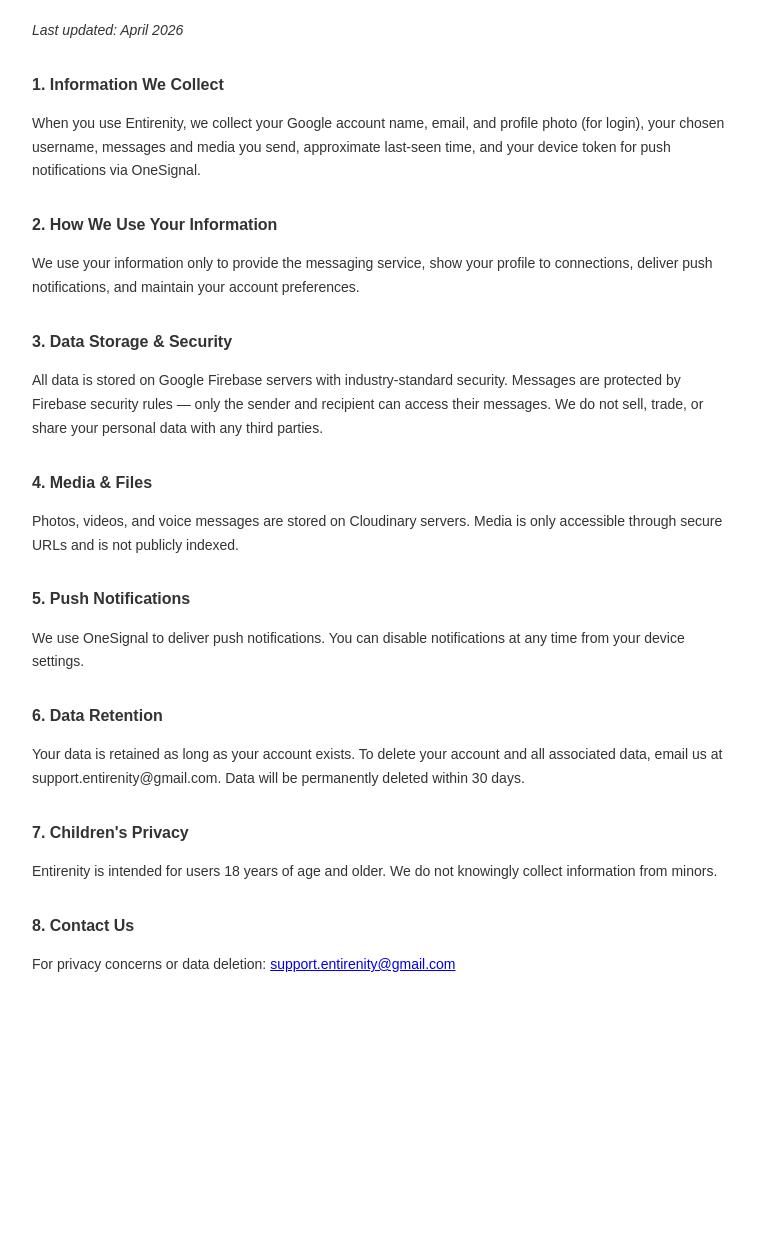
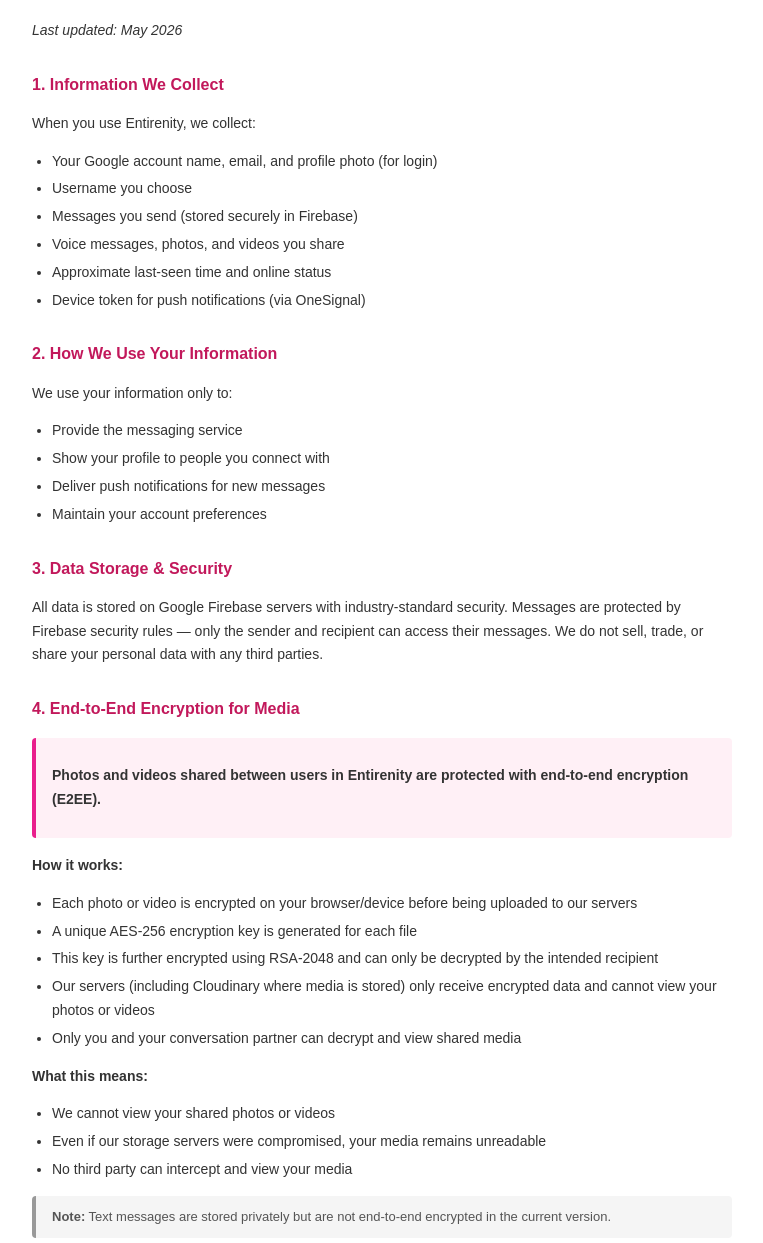
Before and after one commit to supportgetroof-cmyk/entirenity-privacy, a plain HTML site: page index.html in a window 1280 px wide. Shown: the part 97-1340 px from the top of the page, without its empty margins (258-1021 px from the left). Before the commit the page ends 1114 px from the top, so only its background shows below. Drawn offline with Linux system fonts and the light colour scheme.

Commit message:
Update index.html

```diff
--- a/index.html
+++ b/index.html
@@ -7,36 +7,100 @@
   <style>
     body { font-family: sans-serif; max-width: 700px; margin: 40px auto; padding: 0 20px; color: #333; line-height: 1.7; }
     h1 { color: #e91e8c; }
-    h2 { margin-top: 28px; font-size: 16px; }
+    h2 { margin-top: 28px; font-size: 16px; color: #c2185b; }
     p  { font-size: 14px; }
+    ul { font-size: 14px; padding-left: 20px; }
+    li { margin-bottom: 4px; }
+    .highlight { background: #fff0f6; border-left: 4px solid #e91e8c; padding: 12px 16px; border-radius: 4px; margin: 16px 0; }
+    .note { background: #f5f5f5; border-left: 4px solid #999; padding: 10px 16px; border-radius: 4px; margin: 12px 0; font-size: 13px; color: #555; }
   </style>
 </head>
 <body>
   <h1>💌 Entirenity — Privacy Policy</h1>
-  <p><em>Last updated: April 2026</em></p>
+  <p><em>Last updated: May 2026</em></p>
 
   <h2>1. Information We Collect</h2>
-  <p>When you use Entirenity, we collect your Google account name, email, and profile photo (for login), your chosen username, messages and media you send, approximate last-seen time, and your device token for push notifications via OneSignal.</p>
+  <p>When you use Entirenity, we collect:</p>
+  <ul>
+    <li>Your Google account name, email, and profile photo (for login)</li>
+    <li>Username you choose</li>
+    <li>Messages you send (stored securely in Firebase)</li>
+    <li>Voice messages, photos, and videos you share</li>
+    <li>Approximate last-seen time and online status</li>
+    <li>Device token for push notifications (via OneSignal)</li>
+  </ul>
 
   <h2>2. How We Use Your Information</h2>
-  <p>We use your information only to provide the messaging service, show your profile to connections, deliver push notifications, and maintain your account preferences.</p>
+  <p>We use your information only to:</p>
+  <ul>
+    <li>Provide the messaging service</li>
+    <li>Show your profile to people you connect with</li>
+    <li>Deliver push notifications for new messages</li>
+    <li>Maintain your account preferences</li>
+  </ul>
 
   <h2>3. Data Storage & Security</h2>
   <p>All data is stored on Google Firebase servers with industry-standard security. Messages are protected by Firebase security rules — only the sender and recipient can access their messages. We do not sell, trade, or share your personal data with any third parties.</p>
 
-  <h2>4. Media & Files</h2>
-  <p>Photos, videos, and voice messages are stored on Cloudinary servers. Media is only accessible through secure URLs and is not publicly indexed.</p>
+  <h2>4. End-to-End Encryption for Media</h2>
+  <div class="highlight">
+    <p><strong>Photos and videos shared between users in Entirenity are protected with end-to-end encryption (E2EE).</strong></p>
+  </div>
+  <p><strong>How it works:</strong></p>
+  <ul>
+    <li>Each photo or video is encrypted on your browser/device before being uploaded to our servers</li>
+    <li>A unique AES-256 encryption key is generated for each file</li>
+    <li>This key is further encrypted using RSA-2048 and can only be decrypted by the intended recipient</li>
+    <li>Our servers (including Cloudinary where media is stored) only receive encrypted data and cannot view your photos or videos</li>
+    <li>Only you and your conversation partner can decrypt and view shared media</li>
+  </ul>
+  <p><strong>What this means:</strong></p>
+  <ul>
+    <li>We cannot view your shared photos or videos</li>
+    <li>Even if our storage servers were compromised, your media remains unreadable</li>
+    <li>No third party can intercept and view your media</li>
+  </ul>
+  <div class="note">
+    <strong>Note:</strong> Text messages are stored privately but are not end-to-end encrypted in the current version.
+  </div>
 
-  <h2>5. Push Notifications</h2>
-  <p>We use OneSignal to deliver push notifications. You can disable notifications at any time from your device settings.</p>
+  <h2>5. Media & Files</h2>
+  <p>Photos, videos, and voice messages are stored on Cloudinary servers in encrypted form. Media is only accessible through secure URLs and is not publicly indexed. Due to end-to-end encryption, even Cloudinary cannot access the contents of your shared media.</p>
 
-  <h2>6. Data Retention</h2>
-  <p>Your data is retained as long as your account exists. To delete your account and all associated data, email us at support.entirenity@gmail.com. Data will be permanently deleted within 30 days.</p>
+  <h2>6. Push Notifications</h2>
+  <p>We use OneSignal to deliver push notifications. Your device token is stored to enable notification delivery. You can disable notifications at any time from the Settings screen within the app.</p>
 
-  <h2>7. Children's Privacy</h2>
-  <p>Entirenity is intended for users 18 years of age and older. We do not knowingly collect information from minors.</p>
+  <h2>7. Data Retention</h2>
+  <p>Your data is retained as long as your account exists. You may delete your account at any time directly from the app's Profile screen, after which all your data will be permanently and immediately deleted as described in Section 8.</p>
 
-  <h2>8. Contact Us</h2>
-  <p>For privacy concerns or data deletion: <a href="mailto:support.entirenity@gmail.com">support.entirenity@gmail.com</a></p>
+  <h2>8. Account Deletion</h2>
+  <p>You can delete your account directly from the app:</p>
+  <ul>
+    <li>Open the app → tap <strong>Profile</strong> (bottom navigation)</li>
+    <li>Scroll down and tap <strong>🗑️ Delete Account</strong></li>
+    <li>Confirm the deletion</li>
+  </ul>
+  <p>When you delete your account, the following happens immediately and permanently:</p>
+  <ul>
+    <li>All outgoing and incoming follow requests are deleted</li>
+    <li>Your username reservation is released</li>
+    <li>Your profile is fully anonymized — username, display name, email, photo, and bio are permanently cleared</li>
+    <li>Your locally stored encryption keys are erased from your device</li>
+    <li>Your Firebase authentication account is permanently deleted</li>
+    <li>You are signed out of all sessions</li>
+  </ul>
+  <div class="note">
+    This process is irreversible. Once your account is deleted, your data cannot be recovered. If you shared messages with other users, those message records may persist in their chat history but will no longer be attributed to an identifiable account.
+  </div>
+  <p>Alternatively, you can request account deletion by emailing us at <a href="mailto:support.entirenity@gmail.com">support.entirenity@gmail.com</a> with the subject <strong>"Delete My Account"</strong>.</p>
+
+  <h2>9. Children's Privacy</h2>
+  <p>Entirenity is not intended for users under 18 years of age. We do not knowingly collect information from minors. If you believe a minor has created an account, please contact us immediately.</p>
+
+  <h2>10. Changes to This Policy</h2>
+  <p>We may update this Privacy Policy from time to time. Changes will be notified through the app. Continued use after changes means you accept the updated policy.</p>
+
+  <h2>11. Contact Us</h2>
+  <p>For any privacy concerns or data deletion requests, contact us at: <a href="mailto:support.entirenity@gmail.com">support.entirenity@gmail.com</a></p>
 </body>
 </html>
```
